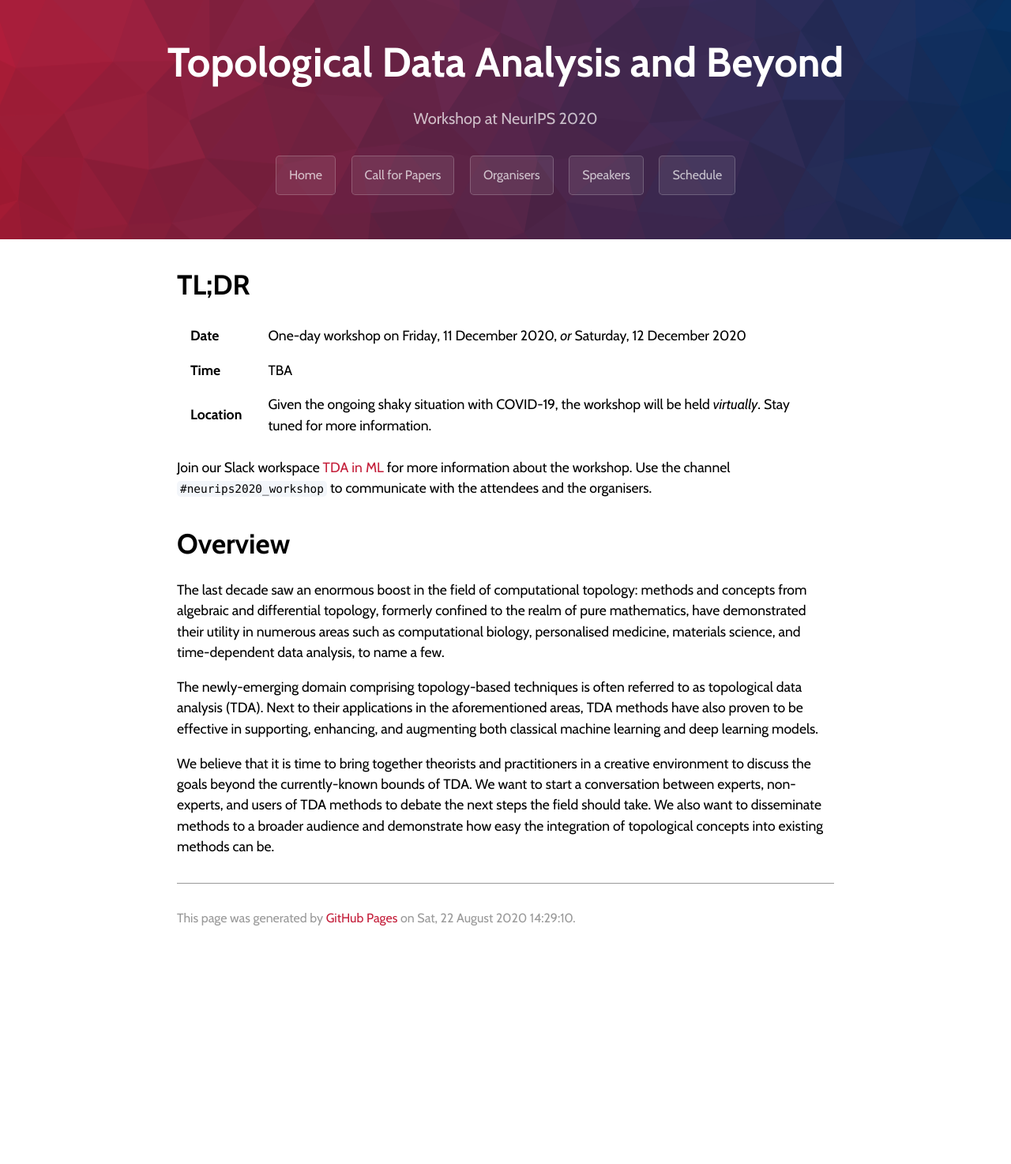
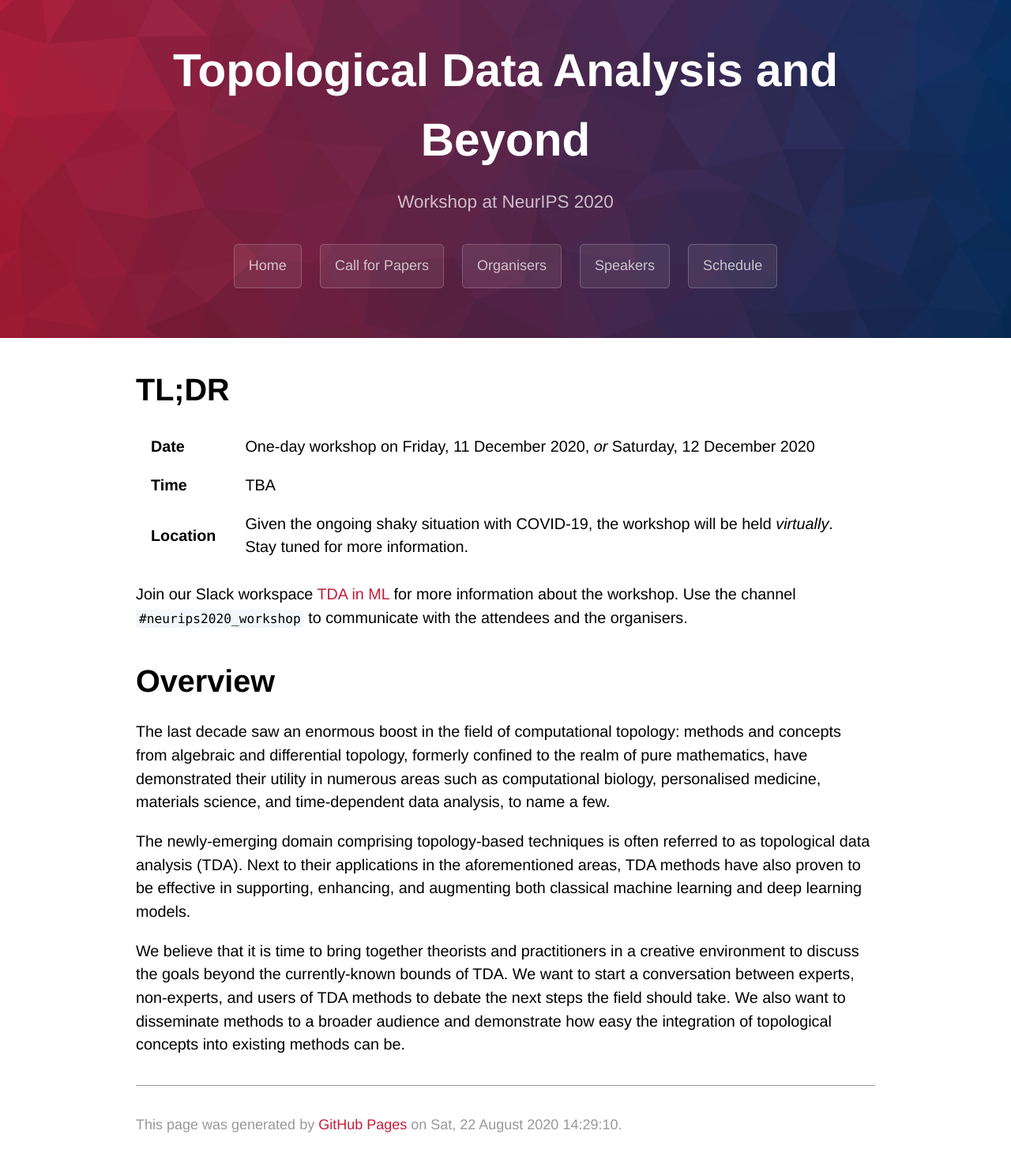
Before and after one commit to tda-in-ml/tda-in-ml.github.io, a Jekyll site: the page built from index.md, in a window 1280 px wide. Shown: the whole page at 79% size. Built offline with Jekyll 4.4.1, drawn with Linux system fonts in a browser that asks for light colours; some web fonts are replaced; our own code applies the rules of GitHub Pages for plain Markdown files; before the commit the page ends 1207 px from its top, so only the background shows below that.

Commit message:
Updated main font and fixed `body` issues in CSS

```diff
--- a/_sass/jekyll-theme-cayman.scss
+++ b/_sass/jekyll-theme-cayman.scss
@@ -1,7 +1,7 @@
 @import "normalize";
 @import "rouge-github";
 @import "variables";
-@import url('https://fonts.googleapis.com/css2?family=Cabin:ital,wght@0,400;0,500;0,600;0,700;1,400;1,500;1,600;1,700&display=swap');
+@import url('https://fonts.googleapis.com/css2?family=Thasadith:ital,wght@0,400;0,700;1,400;1,700&display=swap');
 
 @mixin large {
   @media screen and (min-width: #{$large-breakpoint}) {
@@ -25,12 +25,15 @@
   box-sizing: border-box;
 }
 
+html {
+  font-family: "Thasadith", "Helvetica Neue", Helvetica, Arial, sans-serif;
+  font-size: 18px;
+  line-height: 1.50;
+}
+
 body {
   padding: 0;
   margin: 0;
-  font-family: "Cabin", "Helvetica Neue", Helvetica, Arial, sans-serif;
-  font-size: 16px;
-  line-height: 1.5;
   color: $body-text-color;
 }
 
```
